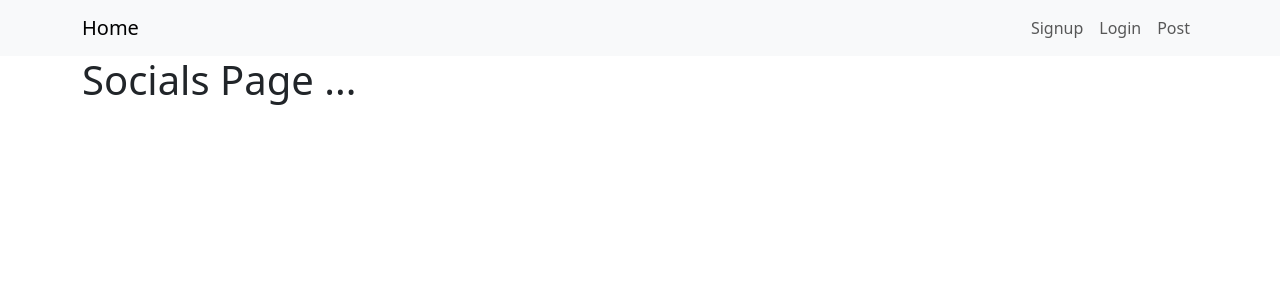
After one commit to prableen14/Internet-Application-and-Distributed-System-Project, a Django app: page /socials_home/ in a window 1280 px wide. The commit adds this page. Shown: the top 300 px of the page. Run offline with Django 4.2, Linux system fonts and the light colour scheme; parts of the project's set-up code (start-up, migrations or seed data) failed here and were passed over.

Commit message:
Initial setup for socials page

```diff
--- a/cryptoApp/templates/cryptoApp/base.html
+++ b/cryptoApp/templates/cryptoApp/base.html
@@ -4,19 +4,22 @@
   <head>
     <meta charset="utf-8">
     <meta name="viewport" content="width=device-width, initial-scale=1">
-    <title>Bootstrap demo</title>
+    <title>CryptoApp</title>
       <link rel="stylesheet" type="text/css" href="{% static 'cryptoApp/styles.css'%}" />
       <link rel="stylesheet" type="text/css" href="{% static 'cryptoApp/index.css'%}" />
     <link href="https://cdn.jsdelivr.net/npm/bootstrap@5.3.2/dist/css/bootstrap.min.css" rel="stylesheet" integrity="sha384-T3c6CoIi6uLrA9TneNEoa7RxnatzjcDSCmG1MXxSR1GAsXEV/Dwwykc2MPK8M2HN" crossorigin="anonymous">
   </head>
   <body>
-      <nav class="navbar navbar-expand-lg navbar-light bg-light">
+      <nav class="navbar navbar-expand-lg navbar-light bg-light sticky-top">
       <div class="container">
         <a class="navbar-brand" href="/">Home</a>
         <ul class="navbar-nav ml-auto">
           {% if user.is_authenticated %}
             <li class="nav-item">
               <a class="nav-link" href="{% url 'profile' %}">Profile</a>
+            </li>
+            <li class="nav-item">
+              <a class="nav-link" href="{% url 'socials_home' %}">Post</a>
             </li>
             <li class="nav-item">
               <a class="nav-link" href="{% url 'logout' %}">Logout</a>
@@ -28,11 +31,20 @@
             <li class="nav-item">
               <a class="nav-link" href="{% url 'login' %}">Login</a>
             </li>
+          <li>
+            <a class="nav-link"  href="{% url 'login' %}" >Post</a>
+          </li>
+
           {% endif %}
         </ul>
       </div>
     </nav>
-  {% block body_block %}*** {% endblock %}
+
+      <div class="container">
+  {% block body_block %}
+        {% endblock %}
+      </div>
+
     <script src="https://cdn.jsdelivr.net/npm/bootstrap@5.3.2/dist/js/bootstrap.bundle.min.js" integrity="sha384-C6RzsynM9kWDrMNeT87bh95OGNyZPhcTNXj1NW7RuBCsyN/o0jlpcV8Qyq46cDfL" crossorigin="anonymous"></script>
     <script src="{% static 'cryptoApp/script/index.js' %}"></script>
   </body>
--- /dev/null
+++ b/cryptoApp/templates/cryptoApp/socials_home.html
@@ -0,0 +1,5 @@
+{% extends 'cryptoApp/base.html' %}
+
+{%block body_block%}
+<h1> Socials Page ...</h1>
+{% endblock %}
--- a/cryptoApp/urls.py
+++ b/cryptoApp/urls.py
@@ -7,5 +7,6 @@ urlpatterns = [
     path('login/', views.custom_login, name='login'),
     path('logout/', auth_views.LogoutView.as_view(), name='logout'),
     path('', views.index, name='index'),
-    path('coin/<int:coin_id>', views.coin_detail, name='coin_detail')
+    path('coin/<int:coin_id>', views.coin_detail, name='coin_detail'),
+    path('socials_home/',views.socials_home, name="socials_home"),
 ]
--- a/cryptoApp/views.py
+++ b/cryptoApp/views.py
@@ -50,3 +50,6 @@ def index(request):
 def coin_detail(request, coin_id):
     coin = get_object_or_404(Coin, id=coin_id)
     return render(request, 'cryptoApp/coinDetail.html', {'coin': coin})
+
+def socials_home(request):
+    return render(request,'cryptoApp/socials_home.html',{})
```
Also changed, not shown: cryptoApp/admin.py (+8 -0 lines), cryptoApp/models.py (+15 -1 lines), db.sqlite3.
